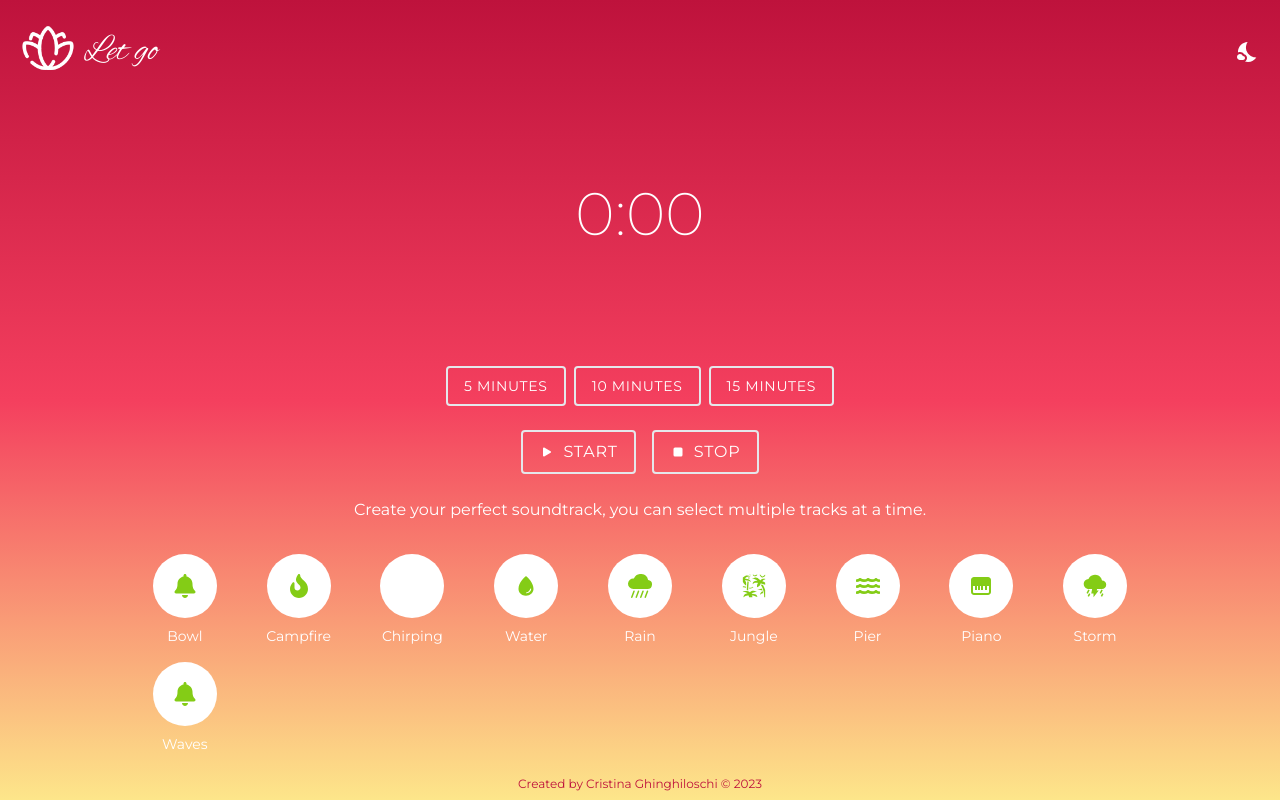
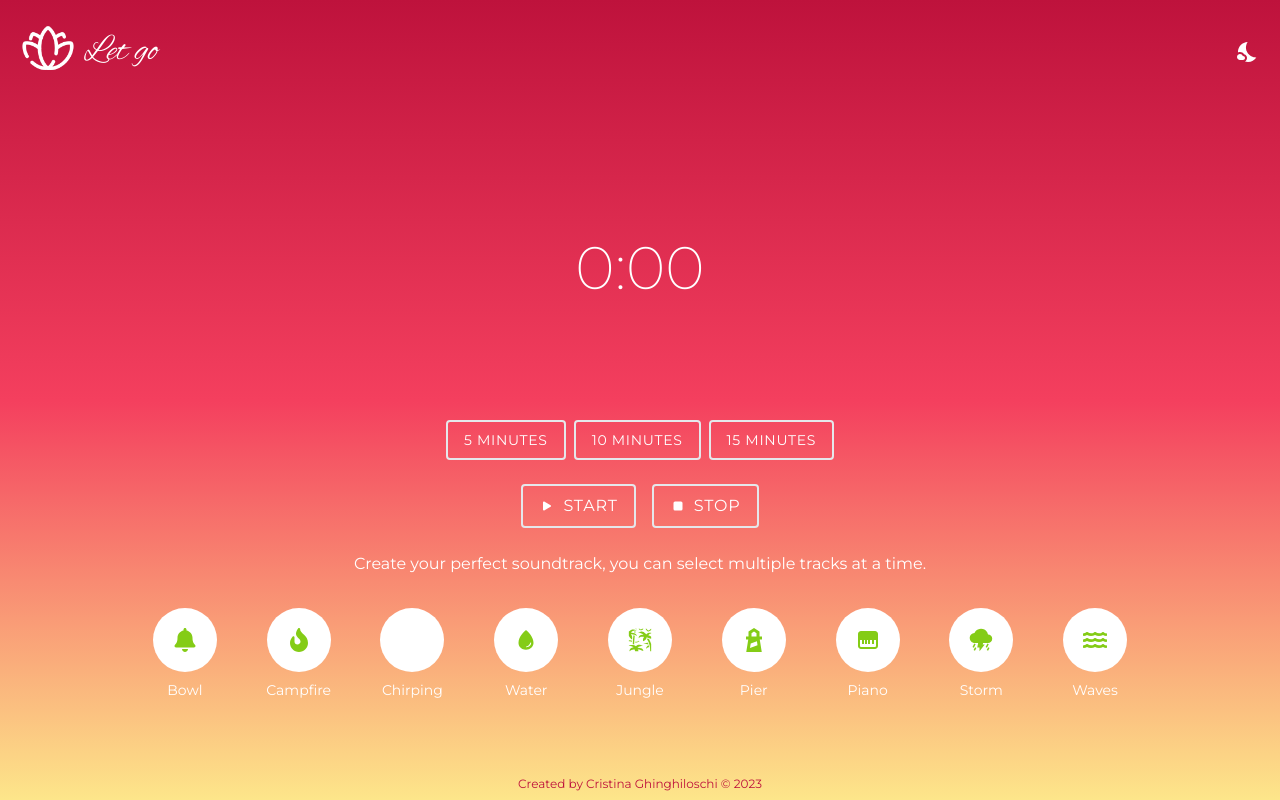
Before and after one commit to CrisGhinghi/S2I-React-Meditation, a React (Vite) app: page /timer in a window 1280 px wide. Built offline with nearby package versions, Linux system fonts and the light colour scheme; some icons are missing.

Commit message:
Update SoundsData.jsx

```diff
--- a/src/components/data/SoundsData.jsx
+++ b/src/components/data/SoundsData.jsx
@@ -1,16 +1,15 @@
 import { FaFire, FaWater, FaBell } from 'react-icons/fa';
 import { PiBirdFill } from 'react-icons/pi';
 import { IoThunderstormSharp } from 'react-icons/io5';
-import { BsFillCloudRainHeavyFill } from 'react-icons/bs';
 import { GiJungle } from 'react-icons/gi';
 import { BiSolidPiano } from 'react-icons/bi';
 import { IoIosWater } from 'react-icons/io';
+import { SiLighthouse } from 'react-icons/si';
 
 import bowl from '../../assets/sounds/bowl.MP3';
 import campfire from '../../assets/sounds/campfire.MP3';
 import chirping from '../../assets/sounds/chirping.MP3';
 import water from '../../assets/sounds/water.MP3';
-import rain from '../../assets/sounds/rain.MP3';
 import jungle from '../../assets/sounds/jungle.MP3';
 import pier from '../../assets/sounds/pier.MP3';
 import piano from '../../assets/sounds/piano.MP3';
@@ -39,18 +38,13 @@ export const sounds = [
         src: water
     },
     {
-        name: 'Rain',
-        icon: <BsFillCloudRainHeavyFill size={24} />,
-        src: rain
-    },
-    {
         name: 'Jungle',
         icon: <GiJungle size={24} />,
         src: jungle
     },
     {
         name: 'Pier',
-        icon: <FaWater size={24} />,
+        icon: <SiLighthouse size={24} />,
         src: pier
     },
     {
@@ -65,7 +59,7 @@ export const sounds = [
     },
     {
         name: 'Waves',
-        icon: <FaBell size={24} />,
+        icon: <FaWater size={24} />,
         src: waves
     },
 ];
```
